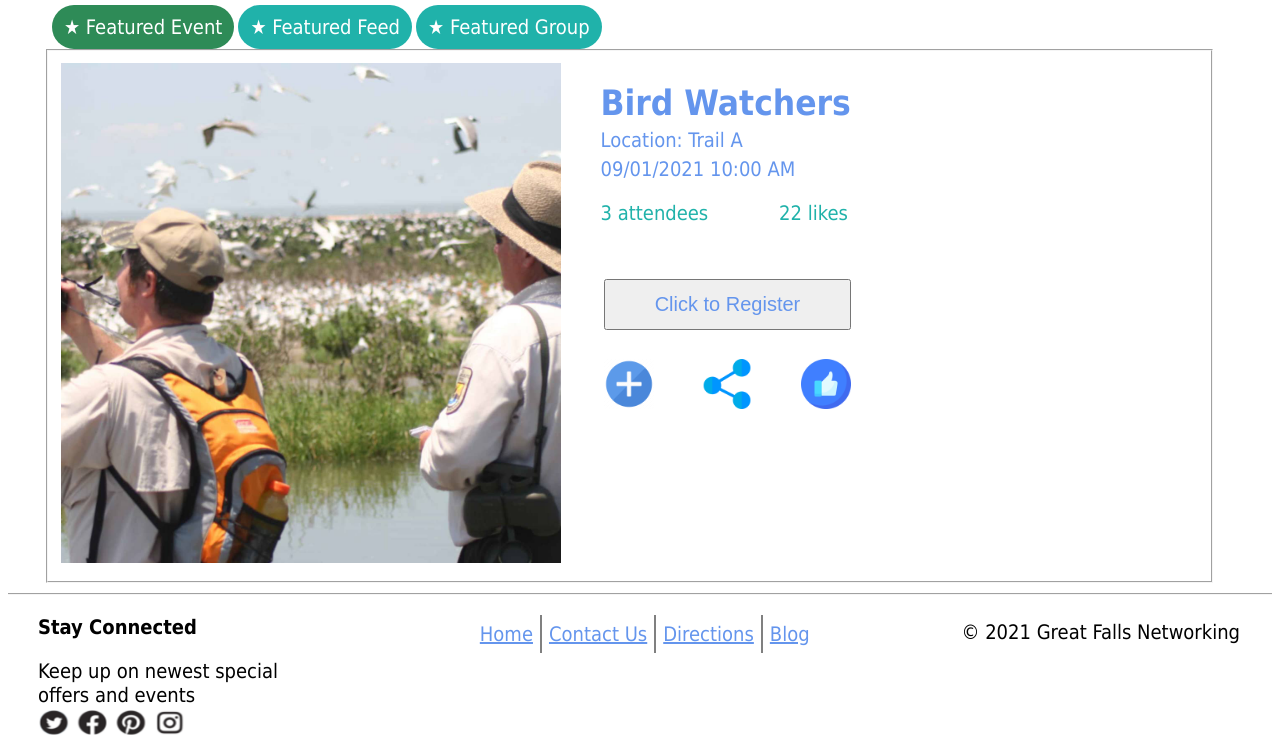
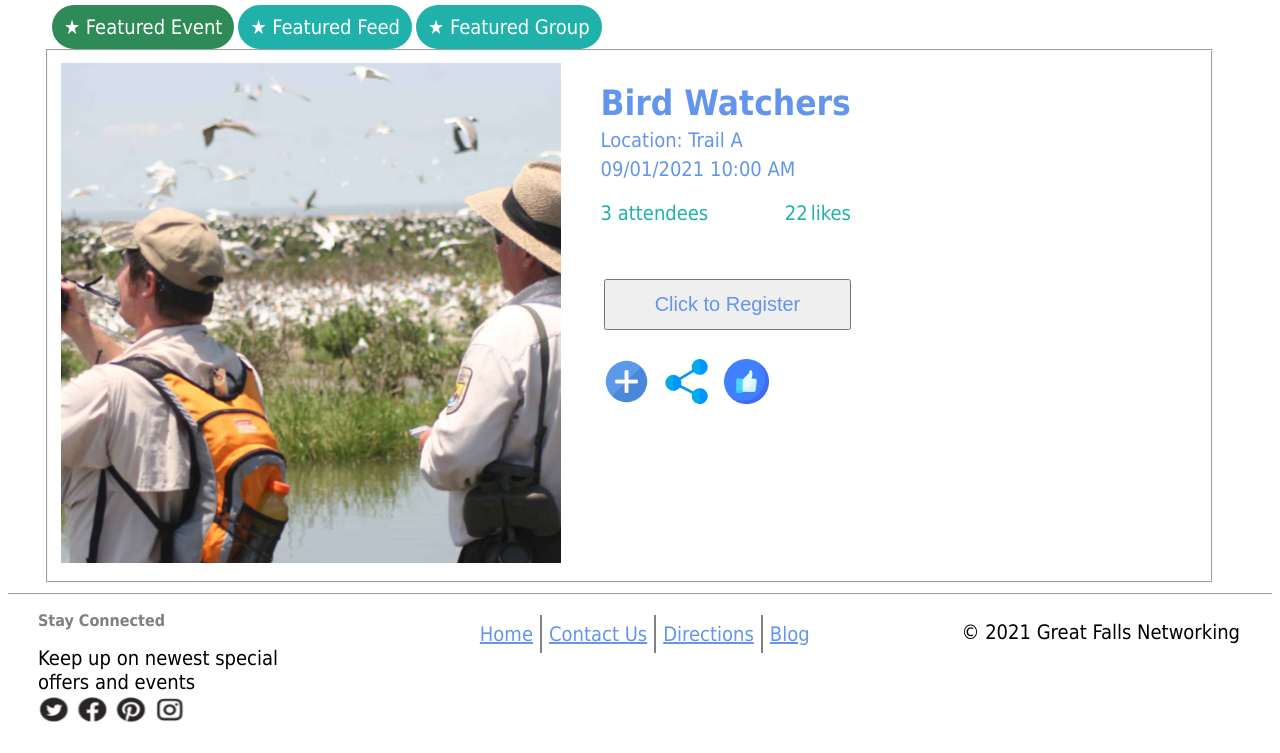
Before and after one commit to i-am-xu-wang/great-falls-networking, a plain HTML site: page home_without_login.html in a window 1280 px wide. Shown: the part 454-1207 px from the top of the page. Drawn offline with Linux system fonts and the light colour scheme.

Commit message:
change the remain pages with like vote functions

```diff
--- a/css/home_with_login.css
+++ b/css/home_with_login.css
@@ -177,8 +177,8 @@ h4 {
     }
 
     .eventButton img {
-        width: 50px;
-        height: 50px;
+        width: 45px;
+        height: 45px;
         margin-right: 15px;
     }
 
--- a/css/home_without_login.css
+++ b/css/home_without_login.css
@@ -91,14 +91,17 @@ button a {
     display: flex;
     margin-top: 10%;
     margin-left: 15%;
-    justify-content: space-between;
 }
 
-.eventButton a img {
-    width: 50px;
-    height: 50px;
+.eventButton img {
+    width: 45px;
+    height: 45px;
+    margin-right: 15px;
 }
-
+p{
+    color: gray;
+    font-size: medium;
+}
 @media all and (min-width: 768px) {
     h1 {
         margin-left: 5%;
--- a/css/item_with_details.css
+++ b/css/item_with_details.css
@@ -47,12 +47,12 @@ button a {
     font-size: 15px;
 }
 
-#eventButtonInEventPage {
+.eventButton {
     margin-top: 5%;
     margin-left: 15%;
 }
 
-#eventButtonInEventPage a img {
+.eventButton img {
     width: 50px;
     height: 50px;
     margin-left: 3%;
@@ -114,6 +114,11 @@ button a {
     margin-left: 3%;
 }
 
+p {
+    font-size: small;
+    color: grey;
+}
+
 @media all and (min-width: 768px) {
     #mainContent {
         display: flex;
@@ -135,11 +140,6 @@ button a {
         margin-bottom: 10px;
     }
 
-    #eventButtonInEventPage a img {
-        width: 50px;
-        height: 50px;
-        margin-left: 3%;
-    }
 
     #attendees {
         float: left;
--- a/home_without_login.html
+++ b/home_without_login.html
@@ -80,23 +80,20 @@
                     <li class="eventLocation">Location: Trail A</li>
                     <li class="eventTime">09/01/2021 10:00 AM</li>
                     <li class="attendees">3 attendees
-                            <div class="likeNumber">22 likes</div>
+                        <div class="likeLine">
+                            <div class="likeNumber">22</div>
+                            likes
+                        </div>
                     <li>
                 </ul>
                 <button>Click to Register</button>
                 <div class="eventButton">
-                        <a href="#">
                     <img alt="add icon"
                          src="img/events/add-event-button.png">
-                        </a>
-                        <a href="#">
                     <img alt="share-icon"
                          src="img/site/share-icon.png">
-                        </a>
-                        <a class="likeButton" href="#">
-                            <img alt="like-icon"
+                    <img class="likeButton" alt="like-icon"
                          src="img/site/like-icon.png">
-                        </a>
                 </div>
             </div>
         </div>
```
Also changed, not shown: item_details_page.html (+13 -16 lines), js/script.js (line endings or trailing spaces). Lines whose indentation alone changed are shown as unchanged.
